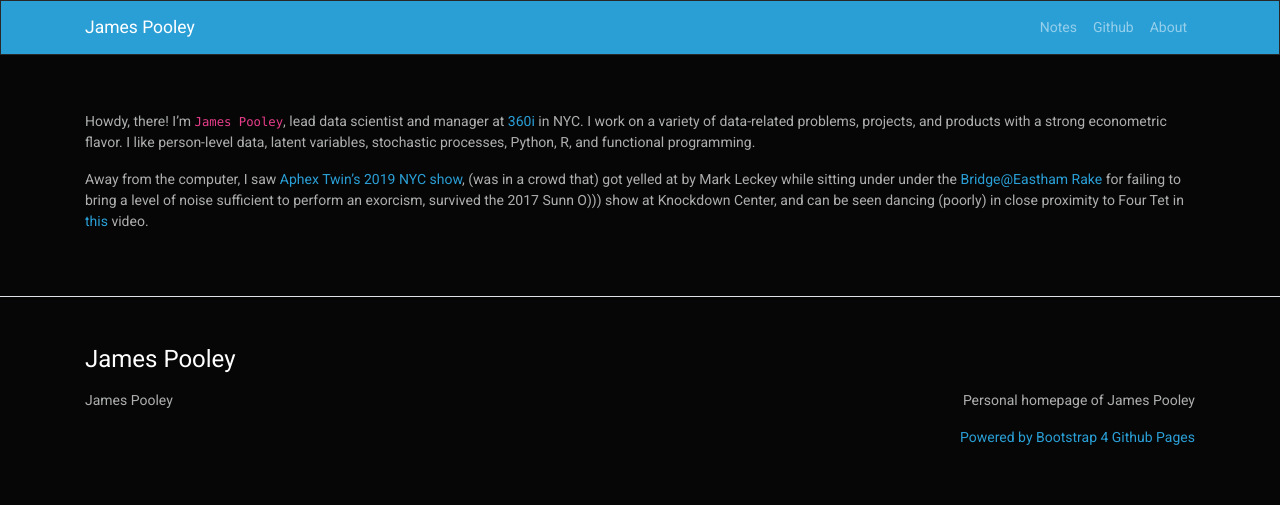
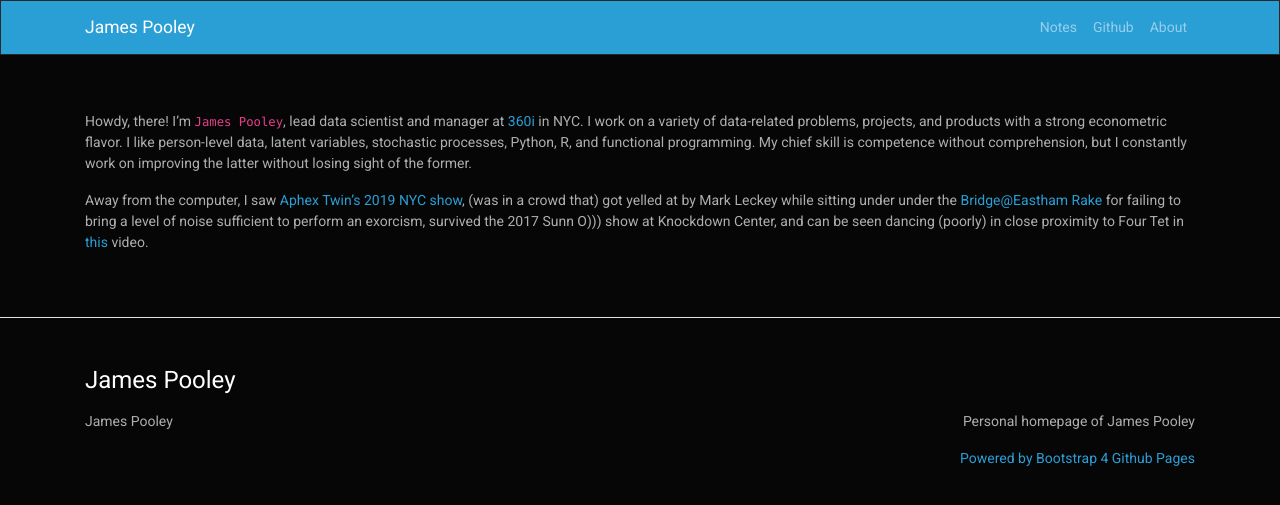
Before and after one commit to jamespooley/archived-jamespooley.github.io, a Jekyll site: the page built from about.md, in a window 1280 px wide. Shown: the top 505 px of the page. Built offline with Jekyll 4.4.1, drawn with Linux system fonts in a browser that asks for light colours; our own code applies the rules of GitHub Pages for plain Markdown files.

Commit message:
Add Dennett shout out

```diff
--- a/about.md
+++ b/about.md
@@ -1,5 +1,6 @@
 Howdy, there! I'm `James Pooley`, lead data scientist and manager at [360i](https://360i.com/capabilities/analytics/) in NYC. I work on a variety of
-data-related problems, projects, and products with a strong econometric flavor. I like person-level data, latent variables, stochastic processes, Python, R, and functional programming.
+data-related problems, projects, and products with a strong econometric flavor. I like person-level data, latent variables, stochastic processes, Python, R, and functional programming. My chief skill is competence without comprehension,
+but I constantly work on improving the latter without losing sight of the former.
 
 Away from the computer, I saw [Aphex Twin's 2019 NYC show](https://www.artforum.com/music/sasha-frere-jones-on-aphex-twin-s-show-at-avant-gardener-79488), (was in a crowd
 that) got yelled at by Mark Leckey while sitting under
```
